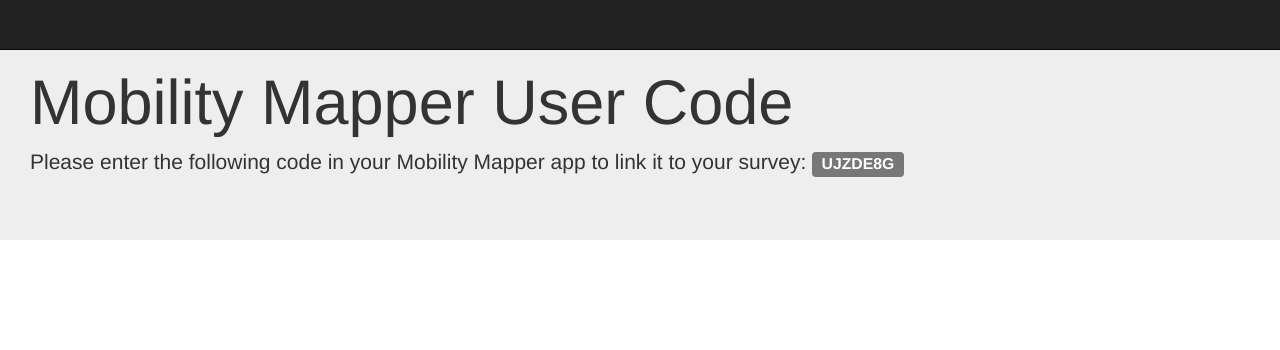
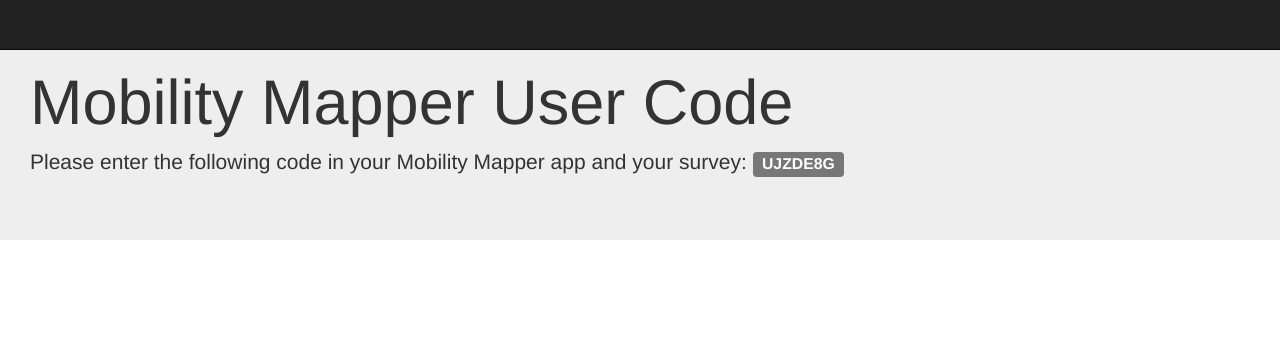
Before and after one commit to JohnPalmer/CampusMapper-server, a Django app: page / in a window 1280 px wide. Shown: the top 350 px of the page. Run offline with Django 3.2, Linux system fonts and the light colour scheme; parts of the project's set-up code (start-up, migrations or seed data) failed here and were passed over; some libraries are stand-ins or nearby versions.

Commit message:
new text on user code site

```diff
--- a/tracks/templates/tracks/get_user_code.html
+++ b/tracks/templates/tracks/get_user_code.html
@@ -71,7 +71,7 @@
 
       <div class="jumbotron">
         <h1>Mobility Mapper User Code</h1>
-        <p class="lead">Please enter the following code in your Mobility Mapper app to link it to your survey: <span class="label label-default">{{ this_code }}</span></p>
+        <p class="lead">Please enter the following code in your Mobility Mapper app and your survey: <span class="label label-default">{{ this_code }}</span></p>
       </div>
 
 
```
